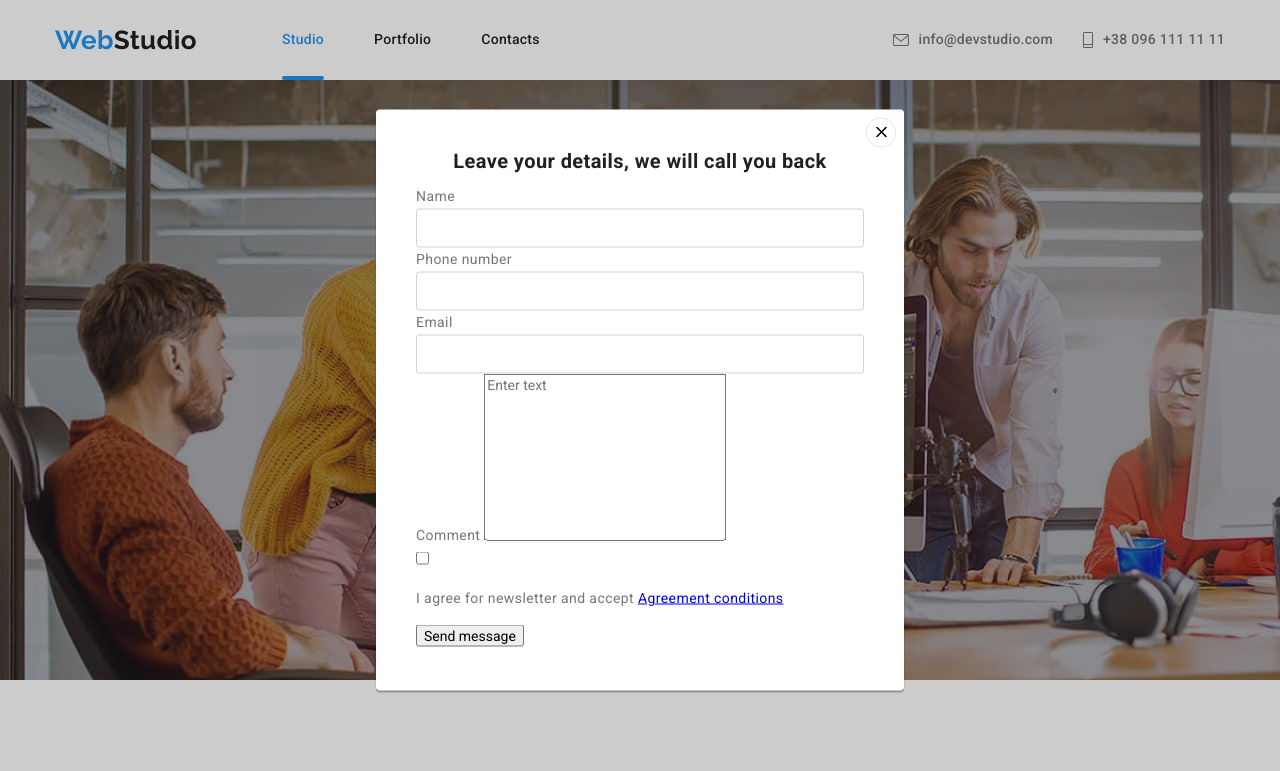
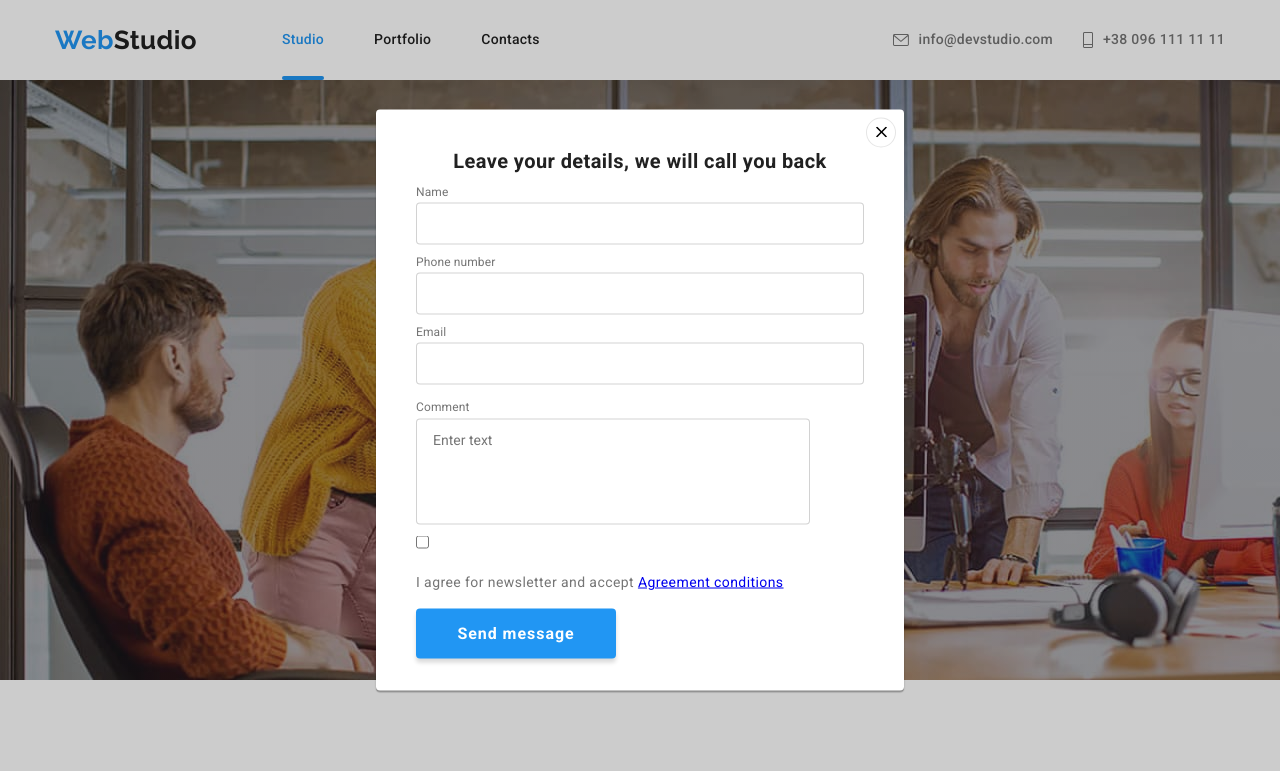
Before and after one commit to AnnaStruk/goit-markup-hw-06, a plain HTML site: page index.html in a window 1280 px wide. Both pictures are taken after a click on the button "Order service". Shown: the top 771 px of the page. Drawn offline with nearby package versions, Linux system fonts and the light colour scheme.

Commit message:
Adds submit-button to modal-window

```diff
--- a/css/styles.css
+++ b/css/styles.css
@@ -229,7 +229,8 @@ img {
 }
 
 .hero-button,
-.submit-button {
+.submit-button,
+.btn-submit-modal {
   display: inline-block;
   min-width: 200px;
 
@@ -260,7 +261,9 @@ img {
 .hero-button:focus,
 .submit-button:hover,
 .submit-button:focus,
-.submit-button:hover .submit-icon {
+.submit-button:hover .submit-icon,
+.btn-submit-modal:hover,
+.btn-submit-modal:focus {
   background-color: var(--white-color);
   color: var(--accent-color);
   fill: var(--accent-color);
@@ -333,6 +336,7 @@ img {
 }
 
 .modal-box {
+  padding: 40px 40px;
 }
 
 .form {
@@ -343,33 +347,44 @@ img {
 }
 
 .form-field {
+  position: relative;
   display: flex;
   flex-direction: column;
+  margin-bottom: 10px;
 }
 
 .form-field input {
   margin: 0;
-  padding-top: 20px;
+  padding-top: 12px;
+  padding-bottom: 12px;
+  padding-left: 40px;
+
+  font-size: 14px;
+  line-height: 1.14;
+  letter-spacing: 0.01em;
+
+  color: #000000;
   border: 1px solid rgba(33, 33, 33, 0.2);
   border-radius: 4px;
-
-  font-size: 14px;
 }
 
-.form-field label:not(:first-child) {
-  margin: 4px;
+.form-label {
+  margin-bottom: 4px;
+
+  font-size: 12px;
+  line-height: 1.17;
+  letter-spacing: 0.01em;
+  color: var(--primary-text-color);
 }
 
 .form-field input::placeholder {
+  line-height: 1.14;
+  letter-spacing: 0.01em;
   color: rgba(117, 117, 117, 0.5);
 }
 
-.form-label:not(:first-child) {
-  margin-top: 10px;
-}
-
 .modal-title {
-  margin-top: 40px;
+  margin-top: 0;
   margin-bottom: 12px;
   font-weight: 700;
   font-size: 20px;
@@ -380,7 +395,17 @@ img {
 }
 
 textarea {
+  box-sizing: border-box;
   resize: none;
+  padding: 12px 16px;
+
+  border: 1px solid rgba(33, 33, 33, 0.2);
+  border-radius: 4px;
+}
+
+.btn-submit-modal {
+  padding-top: 10px;
+  padding-bottom: 10px;
 }
 
 /* Features */
--- a/index.html
+++ b/index.html
@@ -397,12 +397,12 @@
                 />
               </div>
 
-              <label for="user-comment">Comment</label>
+              <label for="user-comment" class="form-label">Comment</label>
               <textarea
                 name="user-comment"
                 id="user-comment"
-                cols="30"
-                rows="10"
+                cols="47"
+                rows="5"
                 placeholder="Enter text"
               ></textarea>
 
@@ -420,7 +420,9 @@
                 </p>
               </div>
 
-              <button type="submit">Send message</button>
+              <button class="btn-submit-modal" type="submit">
+                Send message
+              </button>
             </form>
           </section>
         </div>
```
